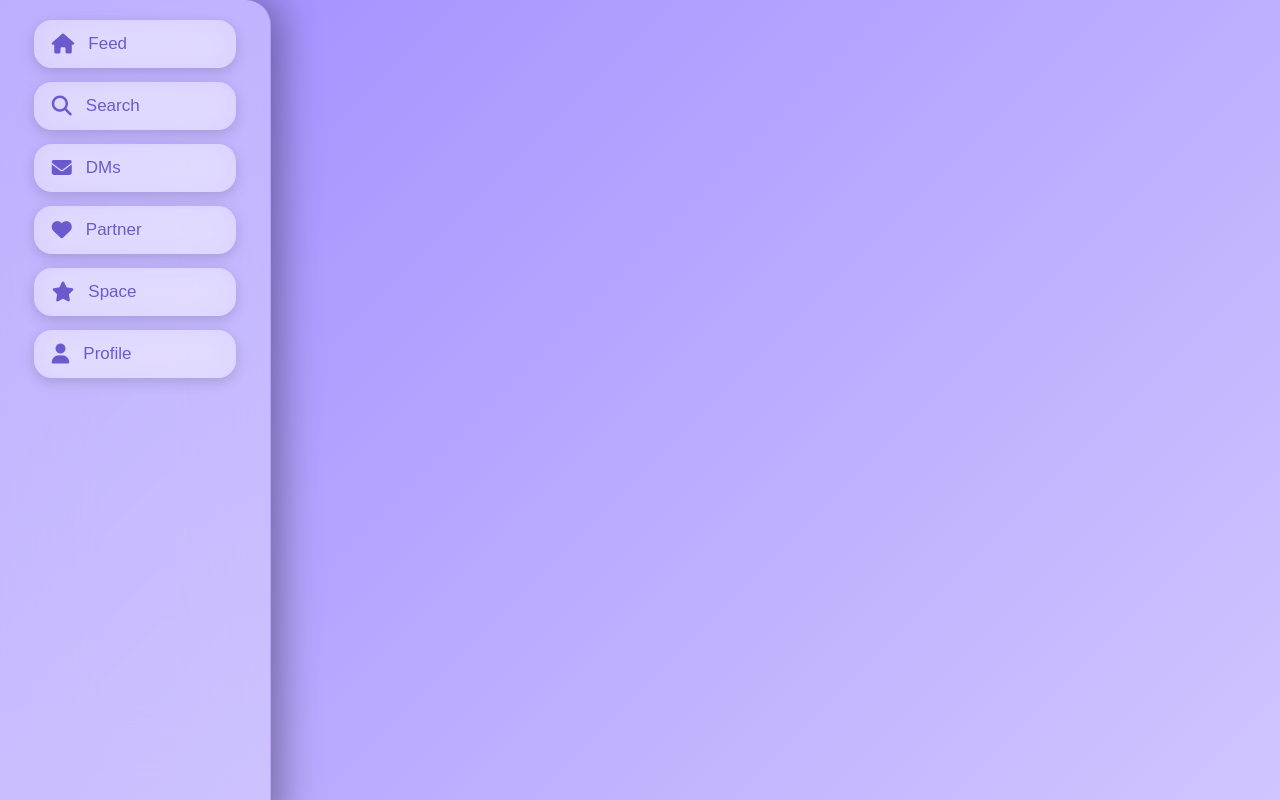
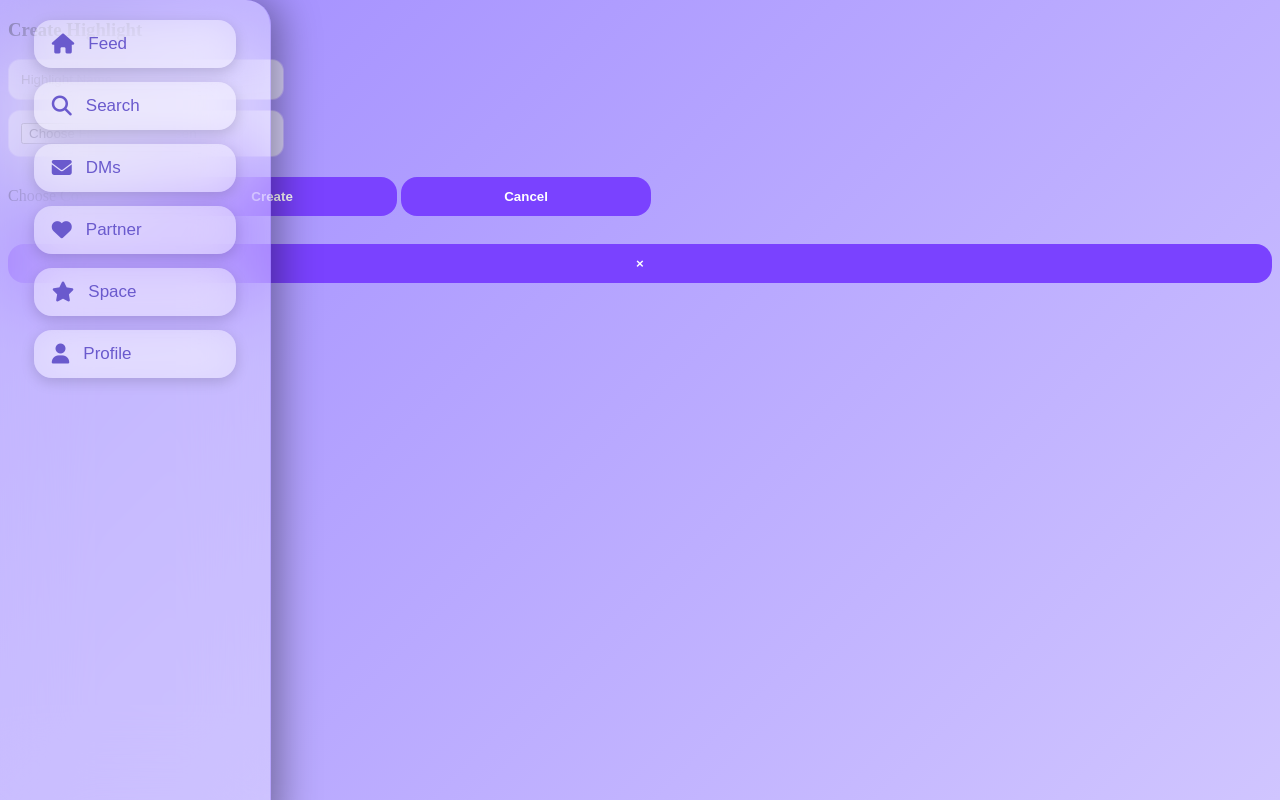
Before and after one commit to sahith14/nuvvunenu, a plain HTML site: page app.html in a window 1280 px wide. Drawn offline with Linux system fonts and the light colour scheme; no server answers.

Commit message:
Update app.html

```diff
--- a/app.html
+++ b/app.html
@@ -39,6 +39,30 @@
     <span onclick="sendReaction('😡')">😡</span>
   </div>
 
+  <!-- Highlight Creation Sheet -->
+  <div id="highlightCreateSheet" class="bottom-sheet">
+    <div class="sheet-content">
+      <h3>Create Highlight</h3>
+
+      <input id="newHighlightName" placeholder="Highlight Name">
+
+      <label class="file-picker">
+        <input type="file" id="newHighlightCover" accept="image/*">
+        Choose Cover Image
+      </label>
+
+      <button onclick="createHighlight()">Create</button>
+      <button class="cancel" onclick="closeHighlightCreate()">Cancel</button>
+    </div>
+  </div>
+
+  <!-- Story Viewer -->
+  <div id="storyViewer" class="story-viewer">
+    <img id="storyImg">
+    <button class="close-btn" onclick="closeStoryViewer()">×</button>
+  </div>
+
+
   <script type="module" src="firebase.js"></script>
   <script type="module" src="app.js"></script>
 </body>
```
